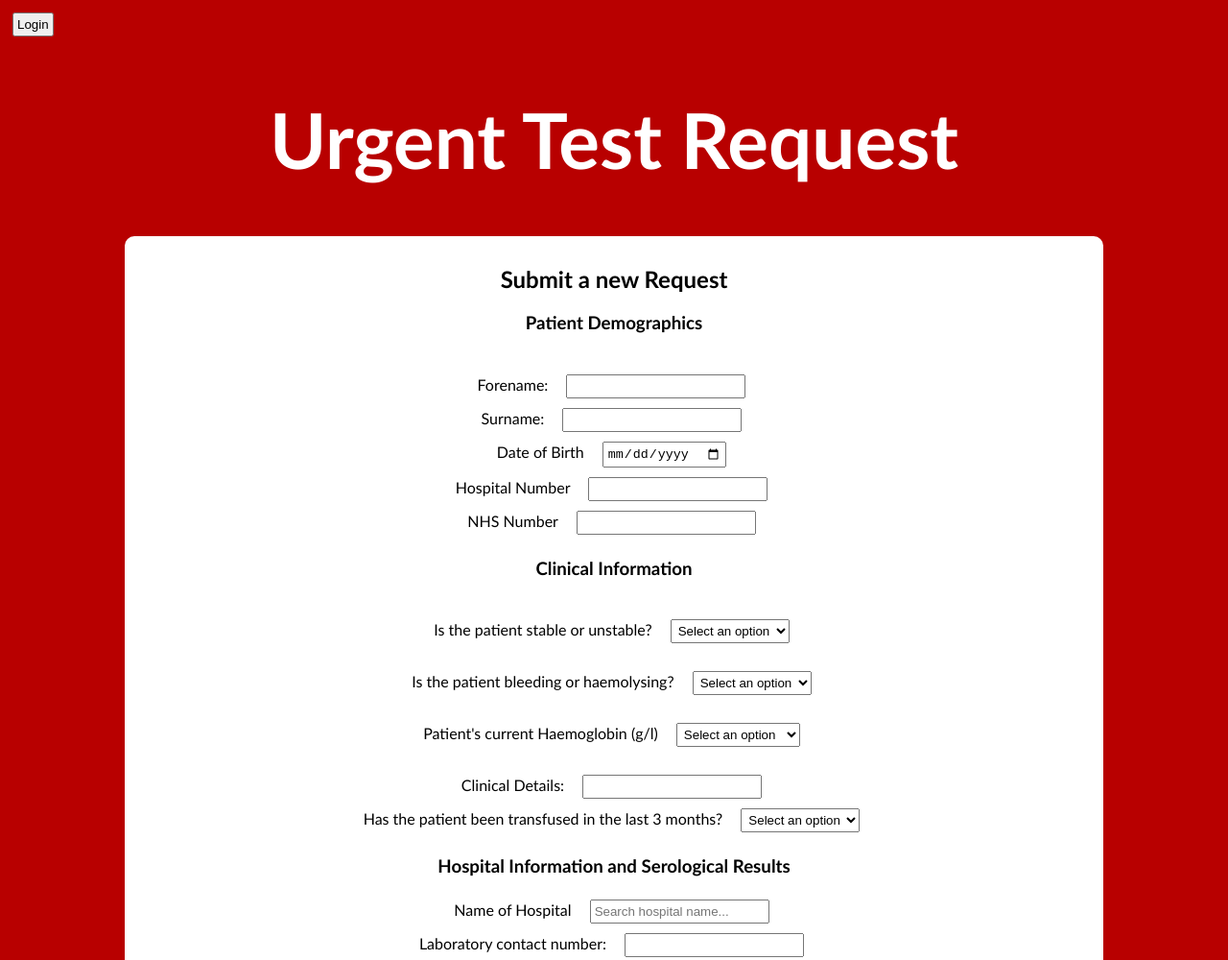
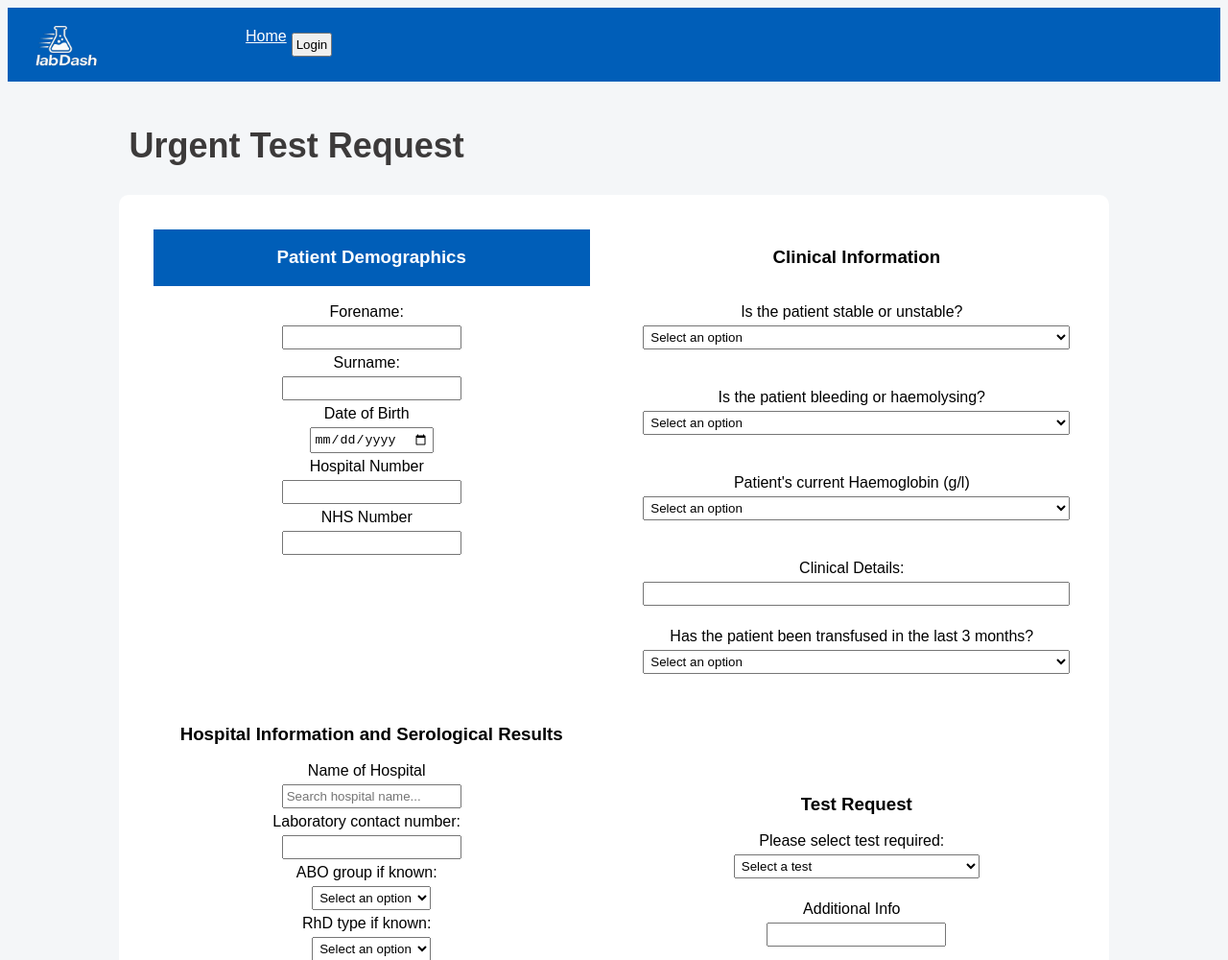
Before and after one commit to TransfusionScientistBeynon/LabFlow, a website: page Frontend/index.html in a window 1280 px wide. Shown: the top 1000 px of the page at 96% size. Drawn offline with Linux system fonts and the light colour scheme; a script that the page names is missing; a web font is replaced by a local one.

Commit message:
Further Improvements to UI on main request page. Commiting early to see performance on other devices

```diff
--- a/Frontend/index.html
+++ b/Frontend/index.html
@@ -16,21 +16,42 @@
 
     <body>
 
-    <div id="auth-section">
-    <button onclick="window.login()" id="login">Login</button>
-  </div>
 
 
 
 
-    <h1> Urgent Test Request </h1>
+ <div id ="headerBar" class="headerBar">
+    <img id="appLogo" alt="LabDash" src="Images/labDashLogo7.png" class="headerLogo">
+
+    <div id="navBar" class="navBar">
+        <a href="index.html"> Home </a>
+        <button onclick="window.login()" id="login">Login</button>
+    </div>
+
+    </div>
+
+<div id="sectionHeader" class="sectionHeader">
+    <h2> Urgent Test Request </h2>
+
+</div>
+
+
+<div id="formContainer" class="formContainer">
 
   <form class="requestForm">
 
-    <div class="patientcontainer">
-        <h2> Submit a new Request</h2>
 
-        <h3> Patient Demographics </h3> <br>
+
+    <div id="patientDemographics" class="patientDemographics">
+
+    <div id="patientDemoHeader" class="patientDemoHeader">
+
+        <h3> Patient Demographics </h3>
+
+    </div>
+
+    <div id ="patientDemoInput">
+         <br>
             <label for="forenameInput"> Forename: </label>
              <input type="text" id="forenameInput">   </br>
              <div id="valForename" hidden class="validation"> Please enter the patient's forename </div>
@@ -55,7 +76,10 @@
 
             <div id="valDemo" class="validation"> Please enter hospital number and/or NHS number </div>
 
-        <div class="clinicalInfo">
+        </div>
+
+        </div>
+    <div id="clinicalInfo" class="clinicalInfo">
     <h3> Clinical Information </h3> <br>
 
                 <label for="patientStability"> Is the patient stable or unstable? </label>
@@ -114,8 +138,6 @@
             <div id="valTx3Month" class="validation" hidden> Please confirm whether the patient has been recently transfused </div>
             <div id="valRecentTx" class="validation" hidden> Please enter valid transfusion date </div>
 
-
-            </div>
   <div class="hospitalInfo">
 
         <h3> Hospital Information and Serological Results </h3>
@@ -197,8 +219,6 @@
             </div>
      <div id="valDtrq" class="validation" hidden> Please Enter date and time required.</div>
 
-            </div>
-
     <div id="sampleTransport">
 
                 <label for="sampleTransportInput"> Please specify how the sample will be transported? </label>
@@ -271,9 +291,12 @@
 
 
     </div>
+
     <div id="submit">
            <input type="submit" id="submitButton" value="Submit">
            </div>
+
+
 
 
         </div>
@@ -281,8 +304,10 @@
 
     </div>
           </form>
+
+
 </div>
-
+</div>
 <script src="https://cdn.auth0.com/js/auth0-spa-js/1.22/auth0-spa-js.production.js"></script>
 <script src="auth.js"></script>
 <script src="script.js"></script>
--- a/Frontend/labView.viewRequest.CSS
+++ b/Frontend/labView.viewRequest.CSS
@@ -8,7 +8,7 @@ body {
 h1 {
     color: #212b32;
     text-align: center;
-     font-family: Frutiger W01,arial,sans-serif;
+    font-family: Frutiger W01,arial,sans-serif;
     font-size: 80px;
     font-style: bold;
 }
--- a/Frontend/style.css
+++ b/Frontend/style.css
@@ -3,13 +3,69 @@
 
 
 body {
-    background-color: #b80000;
+    background-color: #F4F6F8;
+     font-family: Frutiger W01,arial,sans-serif;
+}
+
+.headerBar{
+  background-color: #005EB8;
+  display:inline-flex;
+  height: clamp(60px, 6vw, 90px);
+  max-width:100%;
+  min-width:100%;
+
+}
+
+
+.headerLogo {
+height: clamp(40px, 7vw, 100px);
+  padding: 0 1rem;
+
+}
+
+
+.headerLogo {
+height: clamp(40px, 7vw, 100px);
+  padding: 0 1rem;
+
+}
+
+.navBar{
+  display:flex;
+  margin-top:auto;
+  margin-bottom:auto;
+  margin-left:10%;
+  padding:auto;
+
+}
+
+a{
+  color:white;
+
+}
+
+a:active{
+  color:white;
+  font-style:normal;
+}
+
+a:hover{
+  color:rgb(245, 242, 242);
+
+}
+
+.sectionHeader{
+ color:rgb(60, 58, 58);
+  margin-left:10%;
+  font-size:1.5rem;
+  font-family: Frutiger W01,arial,sans-serif;
+  font-weight:600;
 }
 
 h1 {
-    color: white;
+    color: #212b32;
     text-align: center;
-    font-family: 'Gill Sans', 'Gill Sans MT', Calibri, 'Trebuchet MS', sans-serif;
+    font-family: Frutiger W01,arial,sans-serif;
     font-size: 80px;
     font-style: bold;
 }
@@ -26,17 +82,25 @@ h1 {
   font-weight: 700;
   font-style: normal;
 }
-/* Google fonts */
+/* Google fonts
+ display:grid;
+    margin: auto;
+    text-align:center;
+    2 columns
+    gap: 30px;
+    padding: 40px;
+    max-width: 1500px;
+    */
+.requestForm{
+  display: grid;
+   grid-template-columns: repeat(2, 1fr);
 
-.requestForm{
-  display: flex;
-    flex-direction: column;
     align-items: center;        /* centers horizontally */
     justify-content: center;    /* centers vertically */
-    font-family: 'Gill Sans', 'Gill Sans MT', Calibri, 'Trebuchet MS', sans-serif;
+    font-family: Frutiger W01,arial,sans-serif;
     text-align: center;         /* centers text within elements */
     background-color:white;
-    max-width: 1000px; /* limits the width of the container */
+    max-width: 80%; /* limits the width of the container */
     margin:0 auto; /* centers the container horizontally */
     padding: 10px; /* adds some padding around the content */
     list-style-type: none;
@@ -58,6 +122,7 @@ input, button, select {
 
 
 label{
+  display:block;
   margin-right:10px;
 }
 
@@ -68,6 +133,33 @@ input, button, select {
 }
 #patientd{
 list-style-type: none;
+
+}
+
+#patientDemographics{
+  display:flex;
+  flex-direction:column;
+  margin:auto;
+  margin-top:5%;
+  width:90%;
+  padding-bottom:10px;
+
+}
+
+
+.patientDemoHeader{
+  color:white;
+  background-color:#005EB8;
+
+}
+
+#clinicalInfo{
+  display:flex;
+  flex-direction:column;
+  margin:auto;
+  margin-top:5%;
+  width:90%;
+  padding-bottom:10px;
 
 }
 
```
Also changed, not shown: Frontend/labView.HTML (+1 -1 lines). Lines whose indentation alone changed are shown as unchanged.
